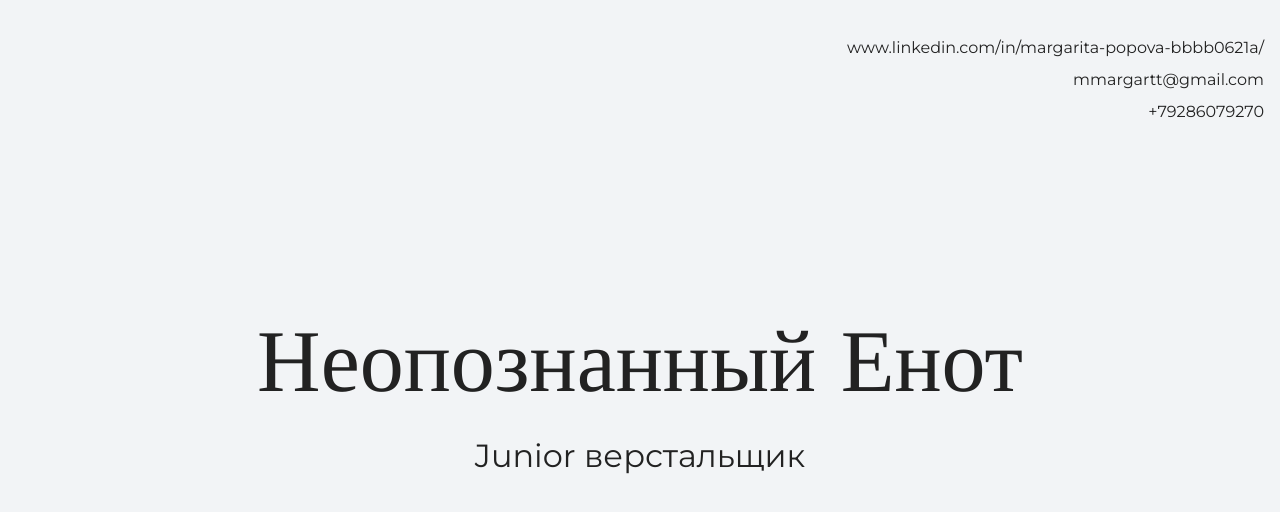
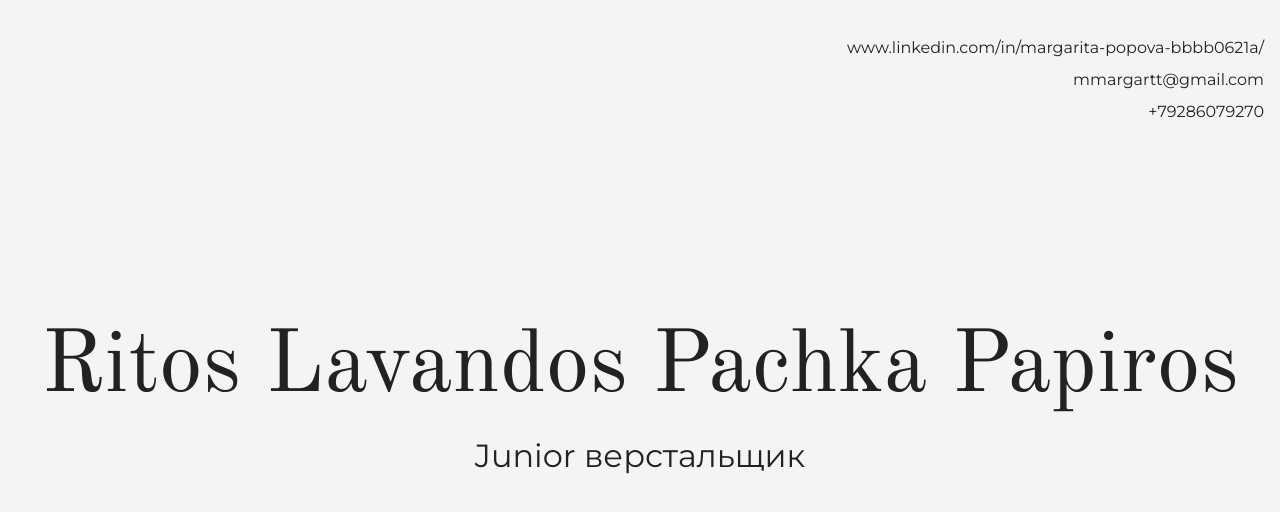
Before and after one commit to mmrgrt/portfolio, a plain HTML site: page index.html in a window 1280 px wide. Shown: the top 512 px of the page. Drawn offline with nearby package versions, Linux system fonts and the light colour scheme.

Commit message:
Change text

```diff
--- a/index.html
+++ b/index.html
@@ -18,7 +18,7 @@
 
     <section class="hero-image">
       <div class="container">
-        <h1 class="heading">Неопознанный Енот</h1>
+        <h1 class="heading">Ritos Lavandos Pachka Papiros</h1>
         <p>Junior верстальщик</p>
       </div>
     </section>
```
